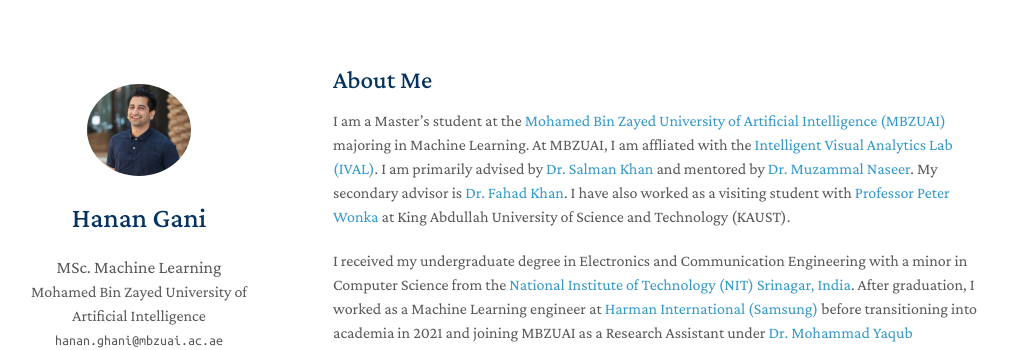
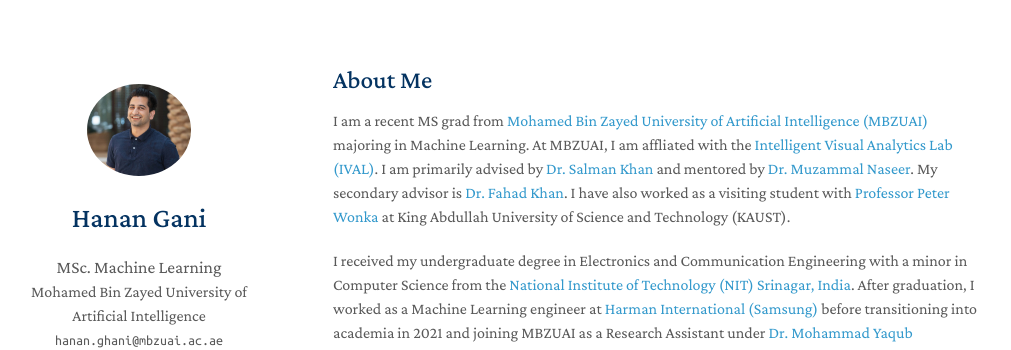
Before and after one commit to muhammadsaadkhankor/muhammadsaadkhankor.github.io, a Jekyll site: the page built from index.md, in a window 1280 px wide and 900 px high. Shown: the top 350 px of the window, without its empty margins (137-1148 px from the left). Built offline with Jekyll 4.4.1, drawn with Linux system fonts in a browser that asks for light colours; nearby versions of some CDN libraries; a style sheet for code colours, icons or effects is not loaded; our own code applies the rules of GitHub Pages for plain Markdown files.

Commit message:
Update index.md

```diff
--- a/index.md
+++ b/index.md
@@ -4,7 +4,7 @@
 
 ## About Me
 
-I am a Master's student at the [Mohamed Bin Zayed University of Artificial Intelligence (MBZUAI)](http://www.mbzuai.ac.ae) majoring in Machine Learning. At MBZUAI, I am affliated with the [Intelligent Visual Analytics Lab (IVAL)](https://www.ival-mbzuai.com/). I am primarily advised by [Dr. Salman Khan](https://salman-h-khan.github.io/) and mentored by  [Dr. Muzammal Naseer](https://muzammal-naseer.netlify.app/). My secondary advisor is [Dr. Fahad Khan](https://sites.google.com/view/fahadkhans/home). I have also worked as a visiting student with [Professor Peter Wonka](https://peterwonka.net/) at King Abdullah University of Science and Technology (KAUST).
+I am a recent MS grad from [Mohamed Bin Zayed University of Artificial Intelligence (MBZUAI)](http://www.mbzuai.ac.ae) majoring in Machine Learning. At MBZUAI, I am affliated with the [Intelligent Visual Analytics Lab (IVAL)](https://www.ival-mbzuai.com/). I am primarily advised by [Dr. Salman Khan](https://salman-h-khan.github.io/) and mentored by  [Dr. Muzammal Naseer](https://muzammal-naseer.netlify.app/). My secondary advisor is [Dr. Fahad Khan](https://sites.google.com/view/fahadkhans/home). I have also worked as a visiting student with [Professor Peter Wonka](https://peterwonka.net/) at King Abdullah University of Science and Technology (KAUST).
 
 
 I received my undergraduate degree in Electronics and Communication Engineering with a minor in Computer Science from the [National Institute of Technology (NIT) Srinagar, India](https://nitsri.ac.in/). After graduation, I worked as a Machine Learning engineer at [Harman International (Samsung)](https://www.harman.com/India) before transitioning into academia in 2021 and joining MBZUAI as a Research Assistant under [Dr. Mohammad Yaqub](https://scholar.google.co.uk/citations?user=9dfn5GkAAAAJ&hl=en)
```
